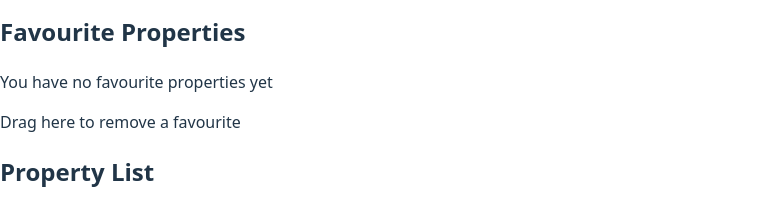
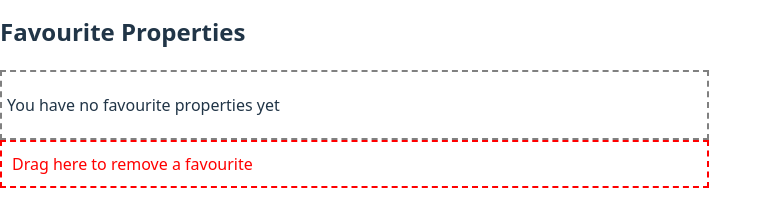
Before and after one commit to shashini13/React-CW, a React (Vite) app: page / in a window 1280 px wide. Shown: the part 379-588 px from the top of the page, without its empty margins (0-772 px from the left). Built offline with nearby package versions, Linux system fonts and the light colour scheme.

Commit message:
Added css to add & remove drag-drop divs

```diff
--- a/src/App.css
+++ b/src/App.css
@@ -20,3 +20,14 @@
   width: 250px;
   border-radius: 10px;
 }
+
+.add-drag-drop {
+  border: 2px dashed grey;
+  padding: 5px;
+}
+
+.remove-drag-drop {
+  border: 2px dashed red;
+  padding: 10px;
+  color: red;
+}
```
